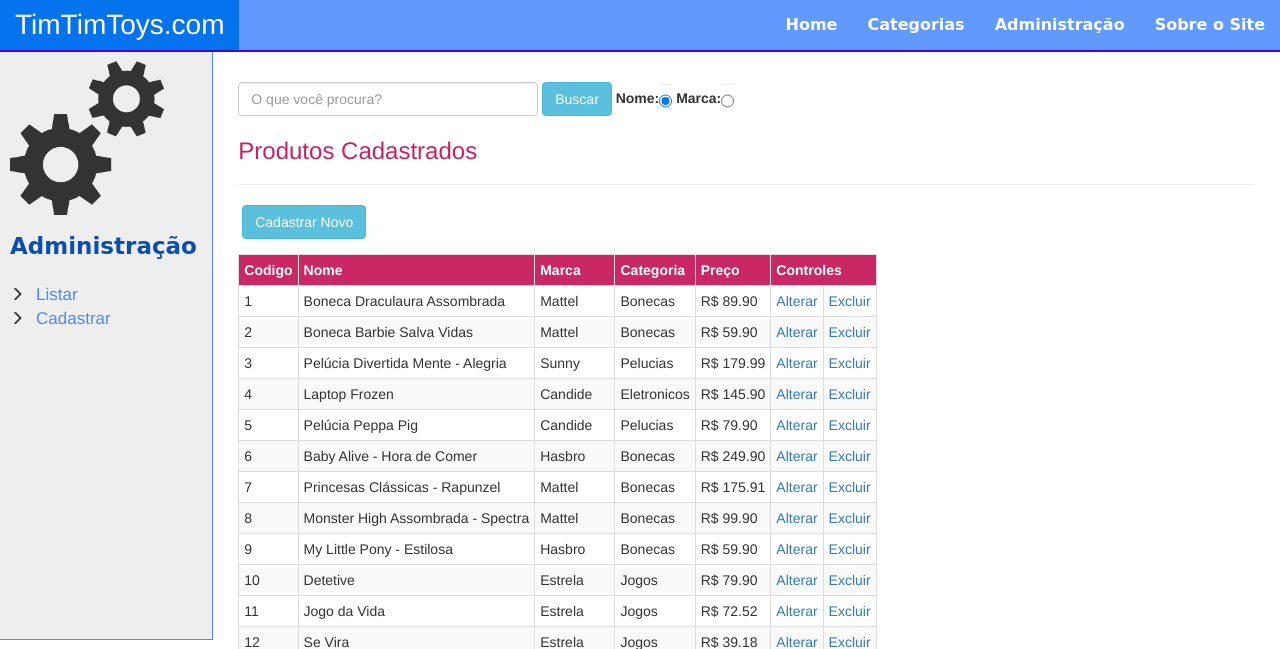
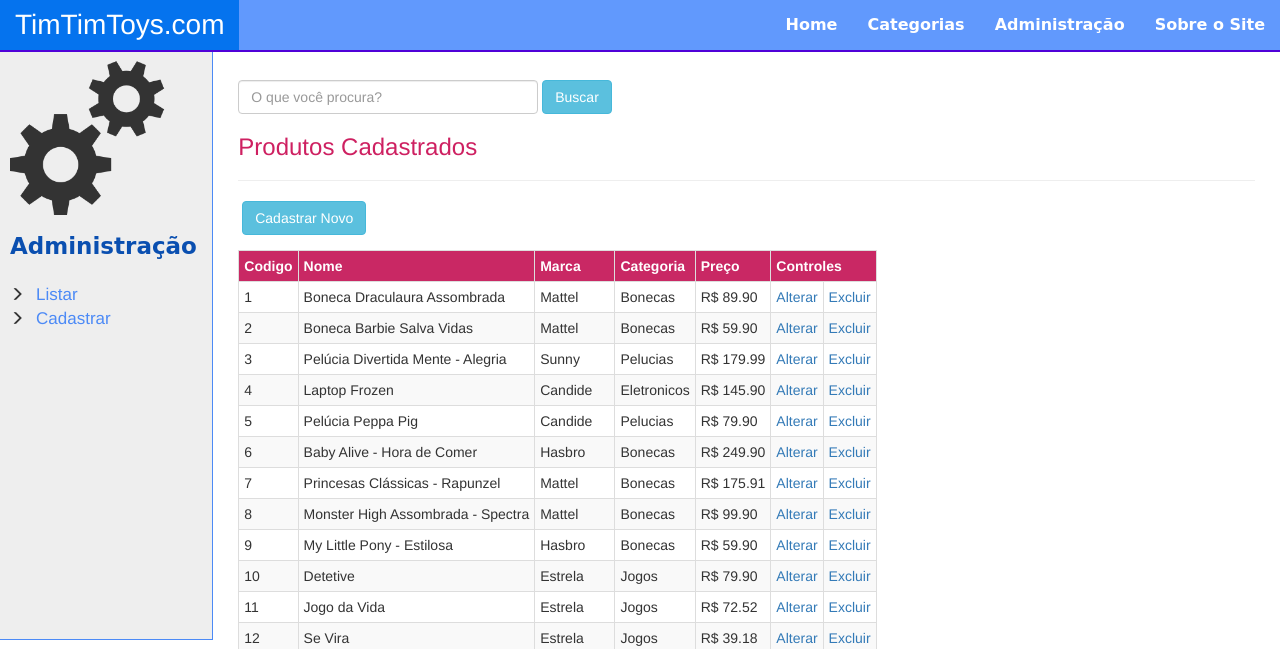
Before and after one commit to rvinicius396g/simpleweb-htmlWithCssPhpMYSQL, a PHP site: page /admin.php in a window 1280 px wide. Shown: the top 649 px of the page. Run offline with PHP 8.4, Linux system fonts and the light colour scheme; data comes from the database, SQL or seed files in the repository; some libraries are stand-ins or nearby versions.

Commit message:
pesquisa
modifiquei o menu de busca agora não há a necessidade de marcar o que
deseja buscar, categoria ou nome..

```diff
--- a/dbcon.php
+++ b/dbcon.php
@@ -20,7 +20,7 @@
 		echo "Erro: ".mysqli_connect_error();
 		exit();
 	}
-
+	// Pra não ter problemas de acentuação
 	mysqli_query($conexao,"SET NAMES 'utf8'");
 	mysqli_query($conexao,'SET character_set_connection=utf8');
 	mysqli_query($conexao,'SET character_set_client=utf8');
--- a/listar.php
+++ b/listar.php
@@ -11,10 +11,8 @@
 </head>
 
 <form role="form" class="form-inline" method="post" action="admin.php?opcao=listar" style="margin-bottom:20px;">
-	<input class="form-control" style="width:300px;" type="text" name="palavra" placeholder="O que você procura?">
+	<input class="form-control" style="width:300px;" type="text" name="palavra" placeholder="O que você procura?" required="required">
 	<input class="btn btn-info" type="submit" name="btnSch" value="Buscar">
-	<label>Nome:</label><input class="form-control" type="radio" name="filtro" value="schnome" checked>
-	<label>Marca:</label><input class="form-control" type="radio" name="filtro" value="schmarca">
 </form>
 
 <table class="table-bordered table-striped">
@@ -29,11 +27,9 @@
 
 			$palavra = $_POST['palavra'];
 
-			if($_POST['filtro'] == 'schmarca'){
-				$res = $conexao->query("SELECT * FROM toys WHERE marca LIKE '%".$palavra."%' ORDER BY nome");
-			}else{
-				$res = $conexao->query("SELECT * FROM toys WHERE nome LIKE '%".$palavra."%' ORDER BY nome");
-			}
+
+				$res = $conexao->query("SELECT * FROM toystore.toys WHERE nome LIKE '%$palavra%' ");
+
 
 			$count = mysqli_num_rows($res);
 
```
